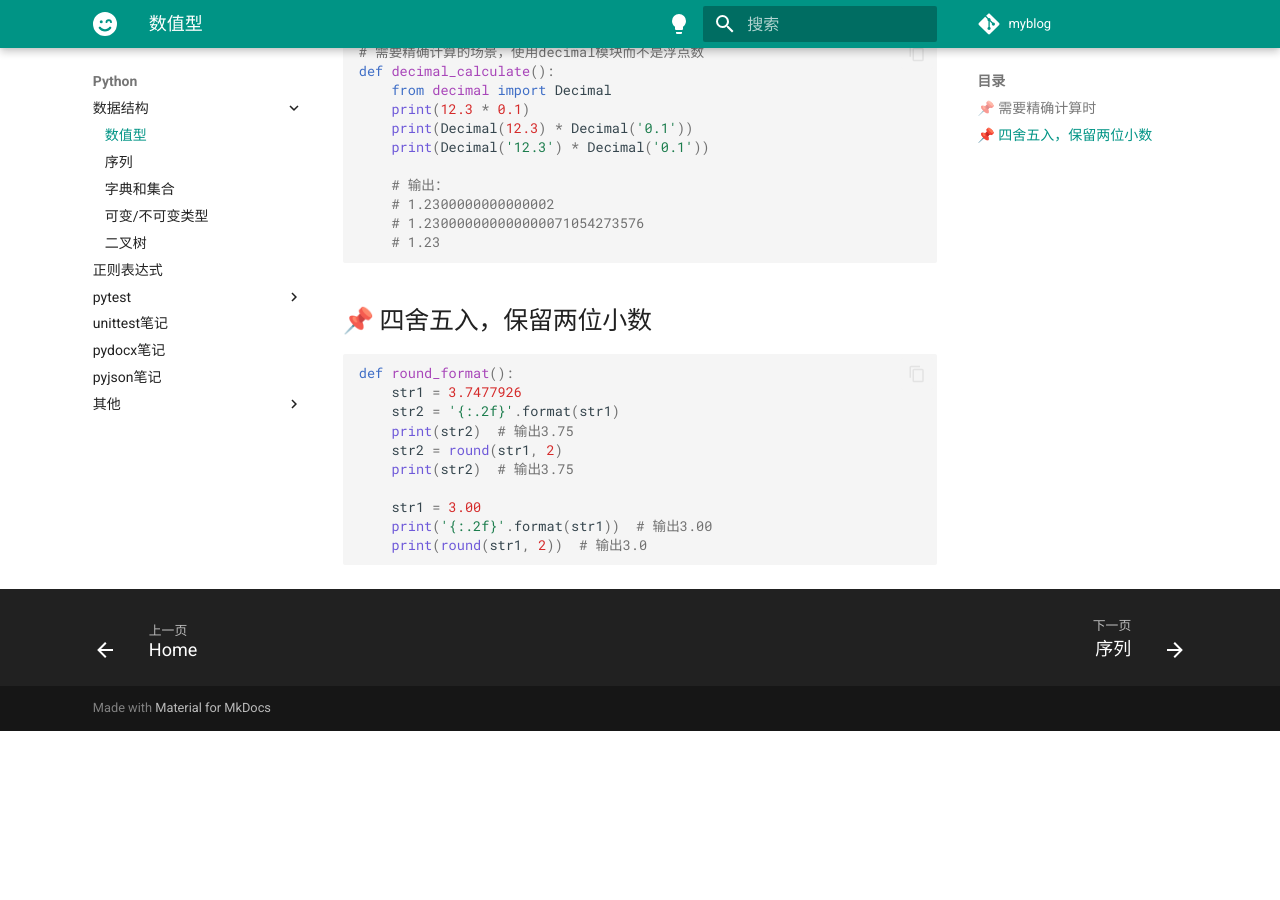
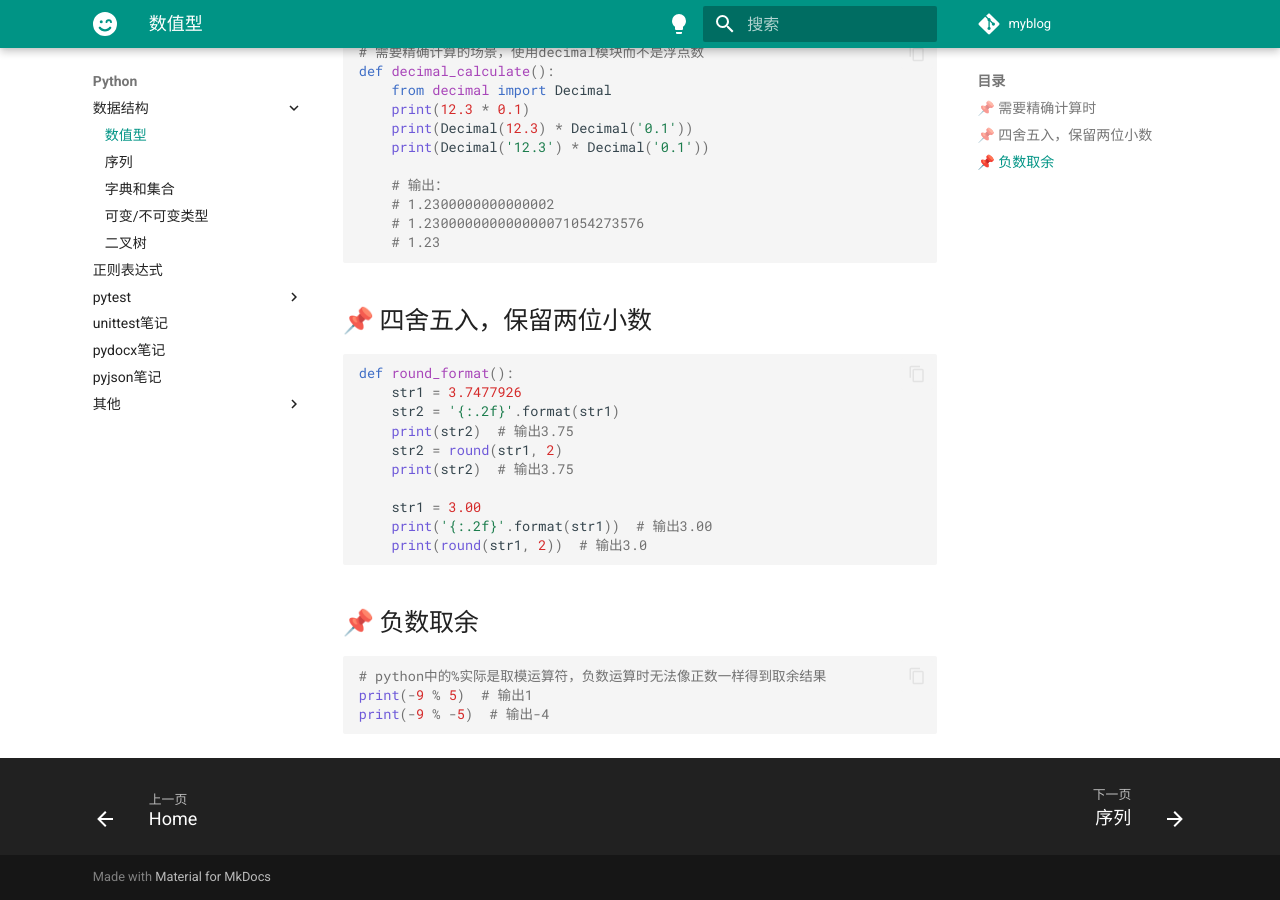
Before and after one commit to Jork-S-B/Jork-S-B.github.io, an MkDocs documentation site: the page built from docs/python/structure/number.md, in a window 1280 px wide and 900 px high, scrolled down 530 px. Built offline with MkDocs 1.6.1 and Material for MkDocs 9.7.7, drawn with Linux system fonts in a browser that asks for light colours; comment, search, counter and statistics services are not loaded; before the commit the page ends 1261 px from its top, so only the background shows below that.

Commit message:
关于模运算符

````diff
--- a/docs/python/structure/number.md
+++ b/docs/python/structure/number.md
@@ -41,3 +41,11 @@ def round_format():
     print('{:.2f}'.format(str1))  # 输出3.00
     print(round(str1, 2))  # 输出3.0
 ```
+
+## 📌 负数取余
+
+```python
+# python中的%实际是取模运算符，负数运算时无法像正数一样得到取余结果
+print(-9 % 5)  # 输出1
+print(-9 % -5)  # 输出-4
+```
````
